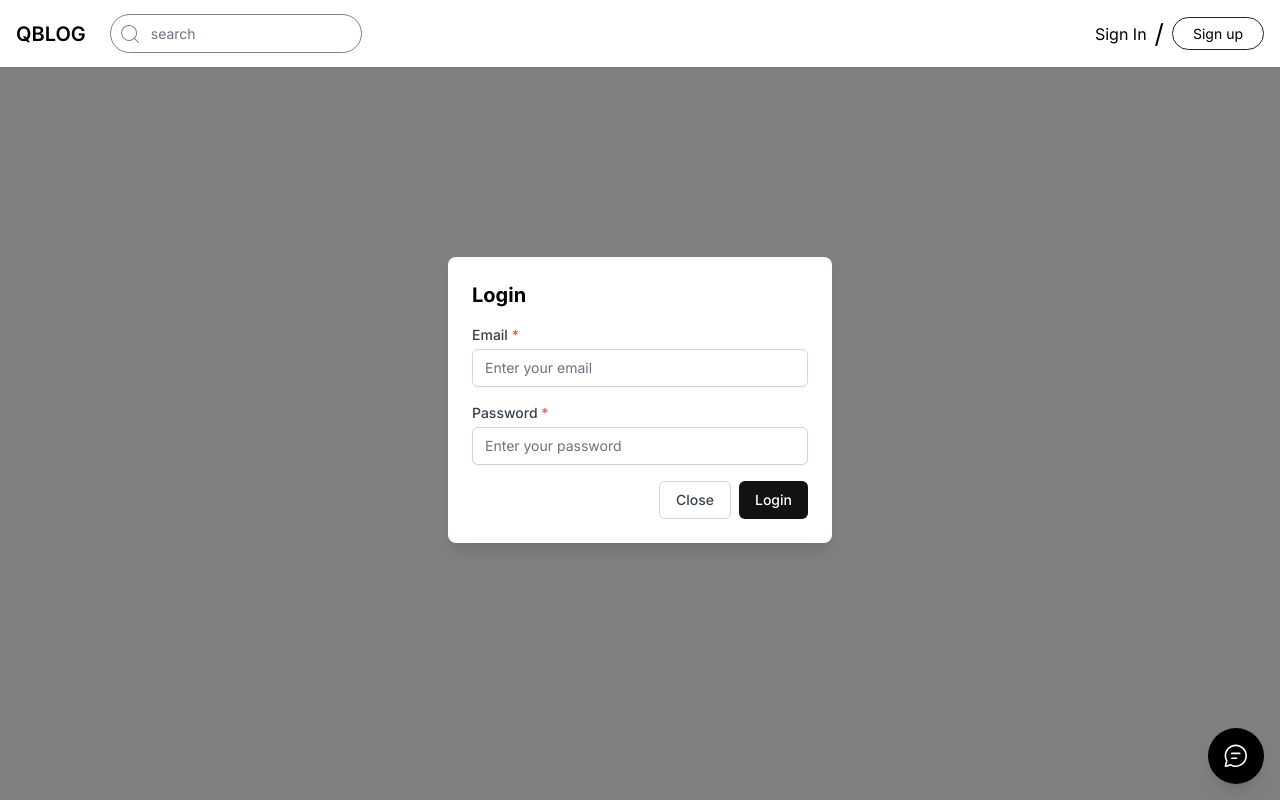
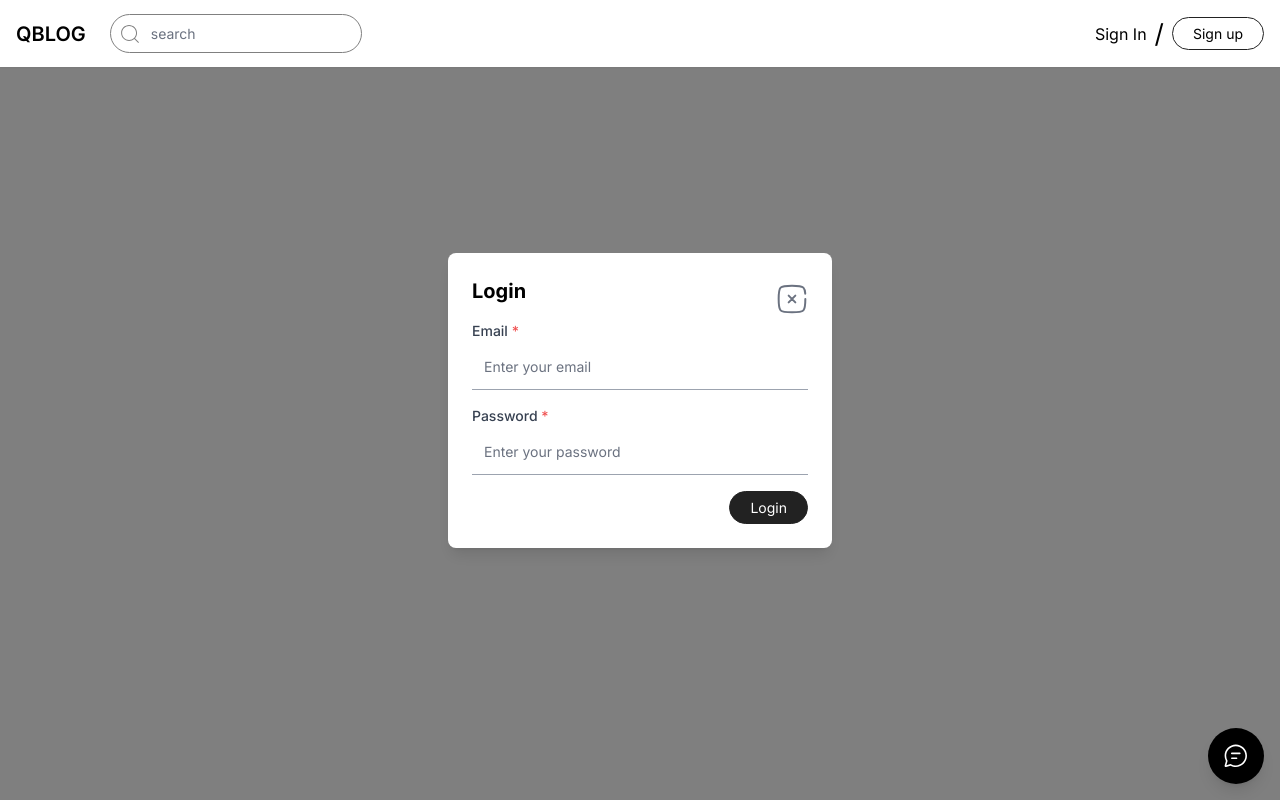
Before and after one commit to anushujan/AI-blog-website, a Next.js app in the folder frontend/: page /blogs/create in a window 1280 px wide. Built offline with nearby package versions, Linux system fonts and the light colour scheme.

Commit message:
model add

```diff
--- a/frontend/src/components/LoginModal.js
+++ b/frontend/src/components/LoginModal.js
@@ -88,7 +88,29 @@ const LoginModal = ({ isOpen, onClose, onLoginSuccess }) => {
     >
       <div className="fixed inset-0 bg-black opacity-50"></div>
       <div className="z-50 w-full max-w-sm p-6 bg-white rounded-lg shadow-lg">
-        <h2 className="mb-4 text-xl font-bold">Login</h2>
+        <div className="flex items-center justify-between w-full">
+          <h2 className="mb-4 text-xl font-bold">Login</h2>
+          <button
+            type="button"
+            onClick={onClose}
+            className="text-gray-500 hover:text-red-600"
+          >
+            <svg
+              xmlns="http://www.w3.org/2000/svg"
+              width="2em"
+              height="2em"
+              viewBox="0 0 24 24"
+            >
+              <path
+                fill="none"
+                stroke="currentColor"
+                stroke-linecap="round"
+                stroke-width="1.5"
+                d="m14.5 9.5l-5 5m0-5l5 5M22 12c0 4.714 0 7.071-1.465 8.535C19.072 22 16.714 22 12 22s-7.071 0-8.536-1.465C2 19.072 2 16.714 2 12s0-7.071 1.464-8.536C4.93 2 7.286 2 12 2c4.714 0 7.071 0 8.535 1.464c.974.974 1.3 2.343 1.41 4.536"
+              />
+            </svg>
+          </button>
+        </div>
         <form onSubmit={handleLogin}>
           <div className="mb-4">
             <label
@@ -105,7 +127,7 @@ const LoginModal = ({ isOpen, onClose, onLoginSuccess }) => {
                 setEmail(e.target.value);
                 setEmailError("");
               }}
-              className="block w-full px-3 py-2 mt-1 border border-gray-300 rounded-md shadow-sm focus:outline-none focus:ring-[#121212] focus:border-[#121212] sm:text-sm"
+              className="block w-full px-3 py-3  mt-1 border-0 border-b-[1px] border-gray-400 rounded-none shadow-none focus:outline-none focus:ring-0 focus:ring-[#aeaeae] focus:border-gray-400 focus:bg-gray-50 sm:text-sm"
               placeholder="Enter your email"
             />
             {emailError && (
@@ -127,7 +149,7 @@ const LoginModal = ({ isOpen, onClose, onLoginSuccess }) => {
                 setPassword(e.target.value);
                 setPasswordError("");
               }}
-              className="block w-full px-3 py-2 mt-1 border border-gray-300 rounded-md shadow-sm focus:outline-none focus:ring-[#121212] focus:border-[#121212] sm:text-sm"
+              className="block w-full px-3 py-3  mt-1 border-0 border-b-[1px] border-gray-400 rounded-none shadow-none focus:outline-none focus:ring-0 focus:ring-[#aeaeae] focus:border-gray-400 focus:bg-gray-50 sm:text-sm"
               placeholder="Enter your password"
             />
             {passwordError && (
@@ -136,15 +158,8 @@ const LoginModal = ({ isOpen, onClose, onLoginSuccess }) => {
           </div>
           <div className="flex justify-end">
             <button
-              type="button"
-              onClick={onClose}
-              className="px-4 py-2 mr-2 text-sm font-medium text-gray-700 border border-gray-300 rounded-md hover:bg-gray-100 focus:outline-none "
-            >
-              Close
-            </button>
-            <button
               type="submit"
-              className={`px-4 py-2 text-sm font-medium text-white bg-[#121212] rounded-md hover:bg-[#222222] focus:outline-none  ${
+              className={`rounded-full  py-[5px] px-[20px] text-[14px] text-white hover:text-black bg-[#222222]  border-[#222222] hover:bg-white border-[1px] cursor-pointer  ${
                 isLoading ? "opacity-50 cursor-not-allowed" : ""
               }`}
               disabled={isLoading}
--- a/frontend/src/components/SignupModal.js
+++ b/frontend/src/components/SignupModal.js
@@ -163,8 +163,31 @@ const SignupModal = ({ isOpen, onClose, onSignupSuccess }) => {
       }`}
     >
       <div className="fixed inset-0 bg-black opacity-50"></div>
-      <div className="z-50 w-full max-w-2xl p-6 bg-white rounded-lg shadow-lg mt-[140px] md:mt-0">
-        <h2 className="mb-4 text-xl font-bold">Sign Up</h2>
+      <div className="z-50 w-full max-w-2xl p-6 bg-white rounded-lg shadow-lg mt-[180px] md:mt-0">
+        <div className="flex items-center justify-between w-full">
+          <h2 className="mb-4 text-xl font-bold">Create Account</h2>
+          <button
+            type="button"
+            onClick={onClose}
+            className="text-gray-500 hover:text-red-600"
+          >
+            <svg
+              xmlns="http://www.w3.org/2000/svg"
+              width="2em"
+              height="2em"
+              viewBox="0 0 24 24"
+            >
+              <path
+                fill="none"
+                stroke="currentColor"
+                stroke-linecap="round"
+                stroke-width="1.5"
+                d="m14.5 9.5l-5 5m0-5l5 5M22 12c0 4.714 0 7.071-1.465 8.535C19.072 22 16.714 22 12 22s-7.071 0-8.536-1.465C2 19.072 2 16.714 2 12s0-7.071 1.464-8.536C4.93 2 7.286 2 12 2c4.714 0 7.071 0 8.535 1.464c.974.974 1.3 2.343 1.41 4.536"
+              />
+            </svg>
+          </button>
+        </div>
+
         <form onSubmit={handleSignup} className="">
           <div className="mb-4">
             <label className="block text-gray-700">Image</label>
@@ -238,7 +261,7 @@ const SignupModal = ({ isOpen, onClose, onSignupSuccess }) => {
                   setFirstname(e.target.value);
                   setFirstnameError("");
                 }}
-                className="block w-full px-3 py-2 mt-1 border border-gray-300 rounded-md shadow-sm focus:outline-none focus:ring-[#121212] focus:border-[#121212] sm:text-sm"
+                className="block w-full px-3 py-3  mt-1 border-0 border-b-[1px] border-gray-400 rounded-none shadow-none focus:outline-none focus:ring-0 focus:ring-[#aeaeae] focus:border-gray-400 focus:bg-gray-50 sm:text-sm"
                 placeholder="Enter your first name"
               />
               {firstnameError && (
@@ -260,7 +283,7 @@ const SignupModal = ({ isOpen, onClose, onSignupSuccess }) => {
                   setLastname(e.target.value);
                   setLastnameError("");
                 }}
-                className="block w-full px-3 py-2 mt-1 border border-gray-300 rounded-md shadow-sm focus:outline-none focus:ring-[#121212] focus:border-[#121212] sm:text-sm"
+                className="block w-full px-3 py-3  mt-1 border-0 border-b-[1px] border-gray-400 rounded-none shadow-none focus:outline-none focus:ring-0 focus:ring-[#aeaeae] focus:border-gray-400 focus:bg-gray-50 sm:text-sm"
                 placeholder="Enter your last name"
               />
               {lastnameError && (
@@ -285,7 +308,7 @@ const SignupModal = ({ isOpen, onClose, onSignupSuccess }) => {
                   setPhone(e.target.value);
                   setPhoneError("");
                 }}
-                className="block w-full px-3 py-2 mt-1 border border-gray-300 rounded-md shadow-sm focus:outline-none focus:ring-[#121212] focus:border-[#121212] sm:text-sm"
+                className="block w-full px-3 py-3  mt-1 border-0 border-b-[1px] border-gray-400 rounded-none shadow-none focus:outline-none focus:ring-0 focus:ring-[#aeaeae] focus:border-gray-400 focus:bg-gray-50 sm:text-sm"
                 placeholder="Enter your phone number"
               />
               {phoneError && (
@@ -307,7 +330,7 @@ const SignupModal = ({ isOpen, onClose, onSignupSuccess }) => {
                   setAddress(e.target.value);
                   setAddressError("");
                 }}
-                className="block w-full px-3 py-2 mt-1 border border-gray-300 rounded-md shadow-sm focus:outline-none focus:ring-[#121212] focus:border-[#121212] sm:text-sm"
+                className="block w-full px-3 py-3  mt-1 border-0 border-b-[1px] border-gray-400 rounded-none shadow-none focus:outline-none focus:ring-0 focus:ring-[#aeaeae] focus:border-gray-400 focus:bg-gray-50 sm:text-sm"
                 placeholder="Enter your address"
               />
               {/* {addressError && (
@@ -331,7 +354,7 @@ const SignupModal = ({ isOpen, onClose, onSignupSuccess }) => {
                 setEmail(e.target.value);
                 setEmailError("");
               }}
-              className="block w-full px-3 py-2 mt-1 border border-gray-300 rounded-md shadow-sm focus:outline-none focus:ring-[#121212] focus:border-[#121212] sm:text-sm"
+              className="block w-full px-3 py-3  mt-1 border-0 border-b-[1px] border-gray-400 rounded-none shadow-none focus:outline-none focus:ring-0 focus:ring-[#aeaeae] focus:border-gray-400 focus:bg-gray-50 sm:text-sm"
               placeholder="Enter your email"
             />
             {emailError && (
@@ -355,7 +378,7 @@ const SignupModal = ({ isOpen, onClose, onSignupSuccess }) => {
                   setPassword(e.target.value);
                   setPasswordError("");
                 }}
-                className="block w-full px-3 py-2 mt-1 border border-gray-300 rounded-md shadow-sm focus:outline-none focus:ring-[#121212] focus:border-[#121212] sm:text-sm"
+                className="block w-full px-3 py-3  mt-1 border-0 border-b-[1px] border-gray-400 rounded-none shadow-none focus:outline-none focus:ring-0 focus:ring-[#aeaeae] focus:border-gray-400 focus:bg-gray-50 sm:text-sm"
                 placeholder="Enter your password"
               />
               {passwordError && (
@@ -377,7 +400,7 @@ const SignupModal = ({ isOpen, onClose, onSignupSuccess }) => {
                   setConfirmPassword(e.target.value);
                   setConfirmPasswordError("");
                 }}
-                className="block w-full px-3 py-2 mt-1 border border-gray-300 rounded-md shadow-sm focus:outline-none focus:ring-[#121212] focus:border-[#121212] sm:text-sm"
+                className="block w-full px-3 py-3  mt-1 border-0 border-b-[1px] border-gray-400 rounded-none shadow-none focus:outline-none focus:ring-0 focus:ring-[#aeaeae] focus:border-gray-400 focus:bg-gray-50 sm:text-sm"
                 placeholder="Confirm your password"
               />
               {confirmPasswordError && (
@@ -418,15 +441,8 @@ const SignupModal = ({ isOpen, onClose, onSignupSuccess }) => {
 
           <div className="flex justify-end">
             <button
-              type="button"
-              onClick={onClose}
-              className="px-4 py-2 mr-2 text-sm font-medium text-gray-700 border border-gray-300 rounded-md hover:bg-gray-100 focus:outline-none"
-            >
-              Close
-            </button>
-            <button
               type="submit"
-              className={`px-4 py-2 text-sm font-medium text-white bg-[#121212] rounded-md hover:bg-[#222222] focus:outline-none ${
+              className={`rounded-full  py-[5px] px-[20px] text-[14px] text-white hover:text-black bg-[#222222]  border-[#222222] hover:bg-white border-[1px] cursor-pointer ${
                 isLoading ? "opacity-50 cursor-not-allowed" : ""
               }`}
               disabled={isLoading}
```
